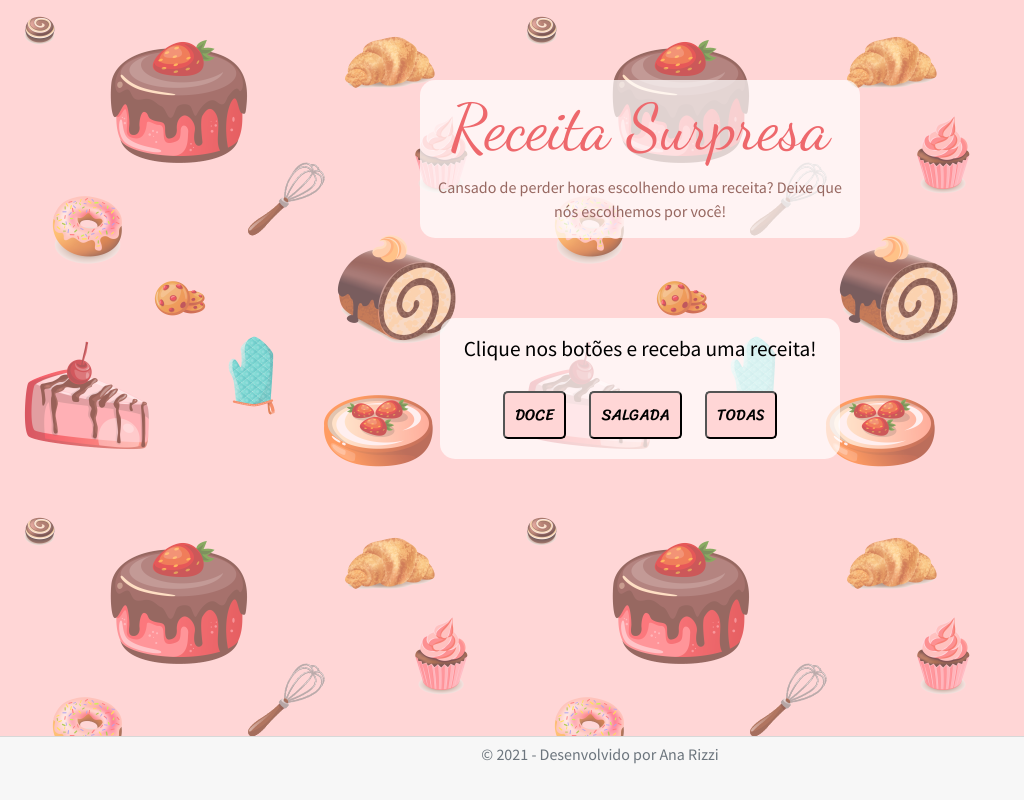
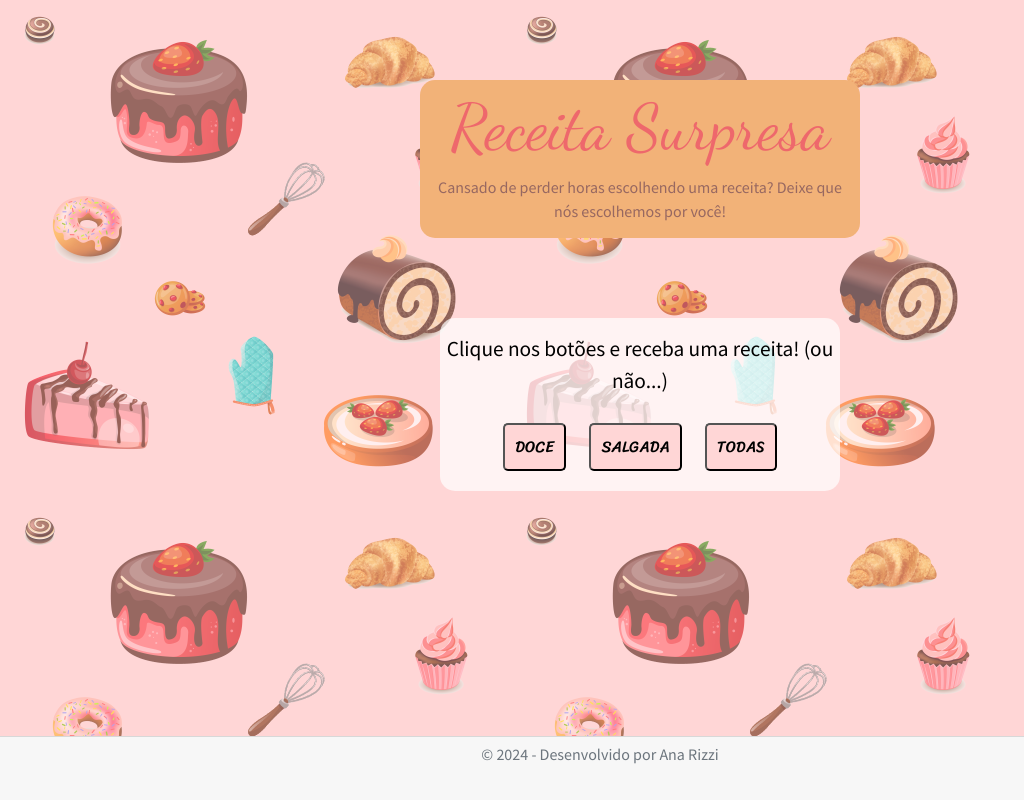
Before and after one commit to AnaRizzi/teste-git, a plain HTML site: page index.html in a window 1280 px wide. Shown: the full height of the page, 0-1024 px from the left. Drawn offline with nearby package versions, Linux system fonts and the light colour scheme.

Commit message:
ajuste no readme, no texto e na cor do título

```diff
--- a/css/style.css
+++ b/css/style.css
@@ -60,7 +60,7 @@ button:active{
 
 #conteudo .titulo{
 	max-width: 440px;
-	background-color: rgba(255,255,255,0.7);
+	background-color: var(--bege);
 	text-align: center;
 	margin: auto;
 	margin-top: 50px;
--- a/index.html
+++ b/index.html
@@ -33,7 +33,7 @@
 			</div>
 
 			<div class="botoes">
-				<p>Clique nos botões e receba uma receita!</p>
+				<p>Clique nos botões e receba uma receita! (ou não...)</p>
 				<button onclick="pegarReceita('doces')">DOCE</button>
 				<button onclick="pegarReceita('salgadas')">SALGADA</button>
 				<button onclick="pegarReceita('todas')">TODAS</button>
@@ -50,7 +50,7 @@
 			<a href="https://github.com/AnaRizzi" target="blank"><img class="imgredes float-right" src="img/github.png"/></a>
 			<a href="https://www.linkedin.com/in/analuciarizzi/" target="blank"><img class="imgredes float-right" src="img/linkedin.jpg"/></a>
 		</div>
-		<p>© 2021 - Desenvolvido por <a href="https://www.linkedin.com/in/analuciarizzi/" class="text-muted" target="blank">Ana Rizzi</a><br/>
+		<p>© 2024 - Desenvolvido por <a href="https://www.linkedin.com/in/analuciarizzi/" class="text-muted" target="blank">Ana Rizzi</a><br/>
 	</div>
 
 
```
Also changed, not shown: 1 other file.
